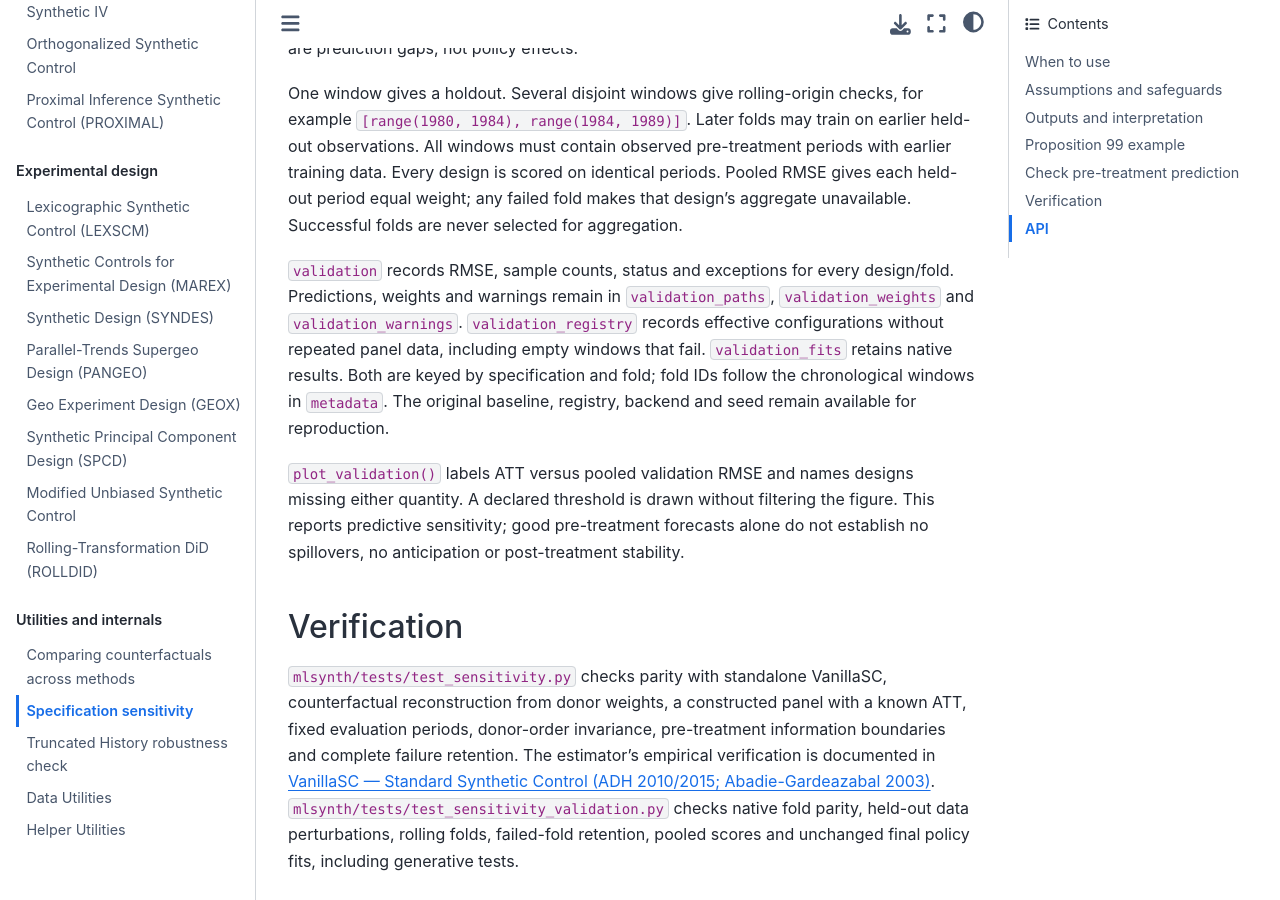
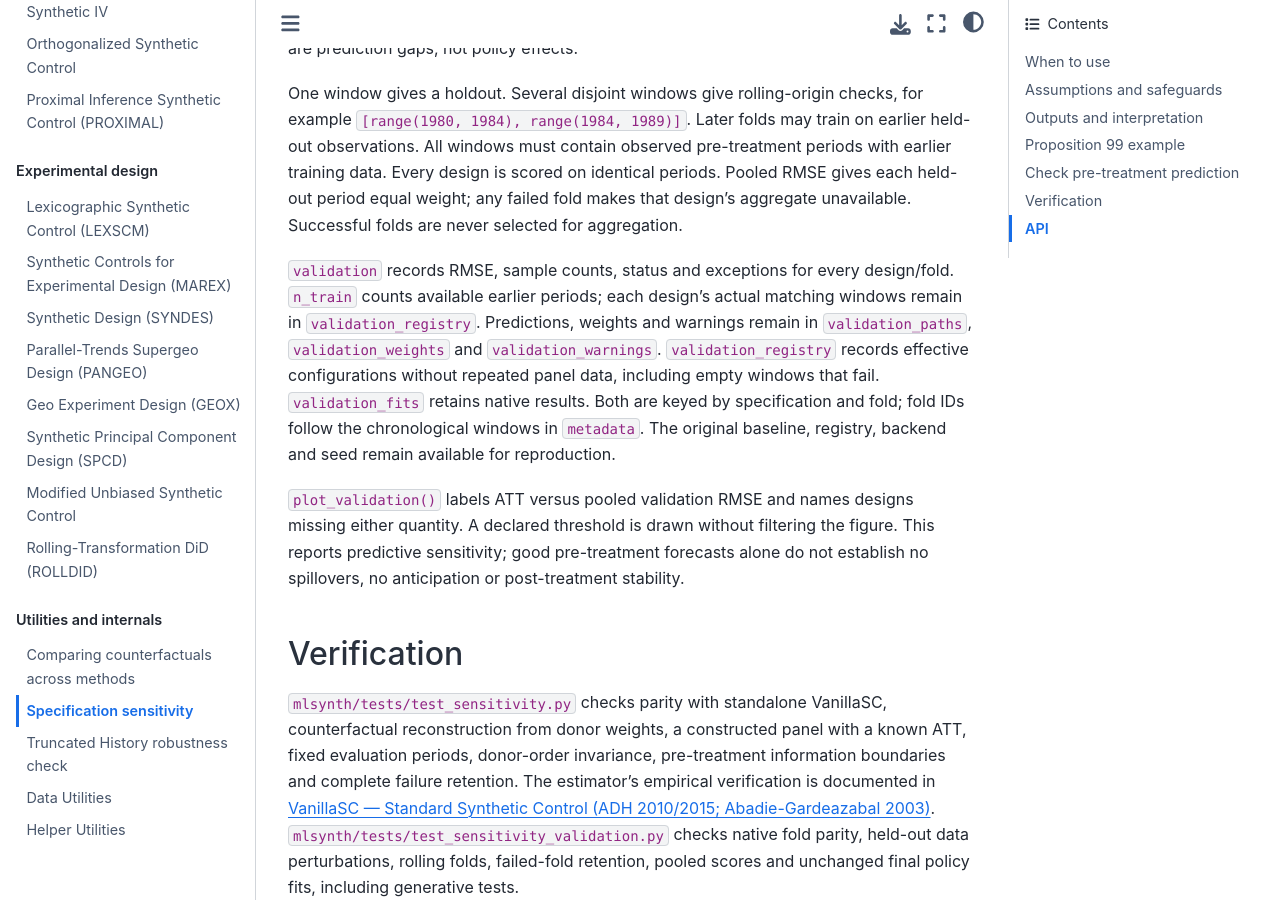
Before and after one commit to jgreathouse9/mlsynth, a Sphinx documentation site: the page built from docs/sensitivity.rst, in a window 1280 px wide and 900 px high, scrolled down 3596 px. Built offline with Sphinx 7.4.7 and the Sphinx Book theme 1.1.4, drawn with Linux system fonts in a browser that asks for light colours; pages that are not in the unit, such as notebooks, are missing from menus.

Commit message:
Clarify training counts and reject scalar donor declarations

```diff
--- a/docs/sensitivity.rst
+++ b/docs/sensitivity.rst
@@ -172,7 +172,9 @@ Pooled RMSE gives each held-out period equal weight; any failed fold makes that
 design's aggregate unavailable. Successful folds are never selected for aggregation.
 
 ``validation`` records RMSE, sample counts, status and exceptions for every
-design/fold. Predictions, weights and warnings remain in ``validation_paths``,
+design/fold. ``n_train`` counts available earlier periods; each design's actual
+matching windows remain in ``validation_registry``.
+Predictions, weights and warnings remain in ``validation_paths``,
 ``validation_weights`` and ``validation_warnings``. ``validation_registry``
 records effective configurations without repeated panel data, including empty
 windows that fail. ``validation_fits`` retains native results. Both are keyed by
```
Also changed, not shown: 3 other files.
